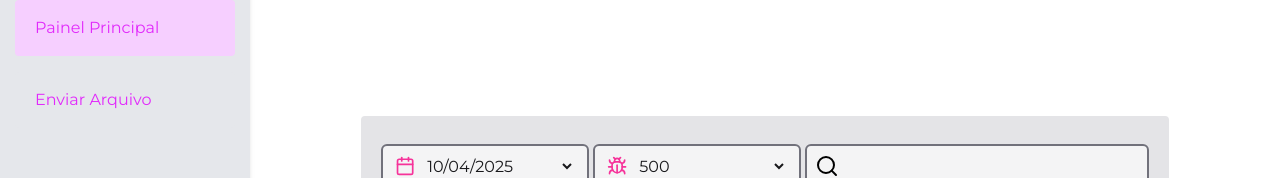
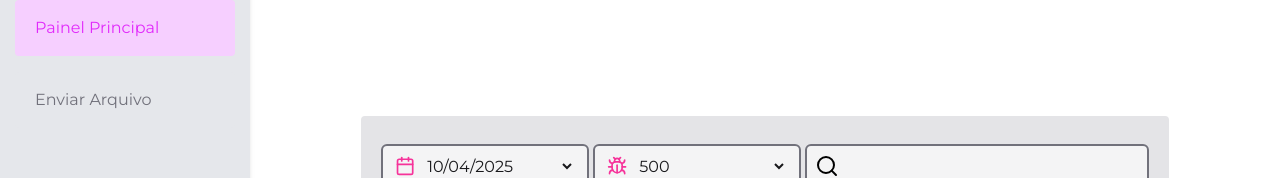
Before and after one commit to Deezinn/front-residencia, a Next.js app: page / in a window 1280 px wide. Shown: the part 160-338 px from the top of the page. Built offline with nearby package versions, Linux system fonts and the light colour scheme.

Commit message:
style: cor de texto de botão atualizado

```diff
--- a/src/app/components/button.jsx
+++ b/src/app/components/button.jsx
@@ -8,15 +8,15 @@ export default function Button() {
     <div className="space-y-4">
       <button onClick={()=> setActiveButton("painel")}
         className={`w-55 h-14 flex items-center justify-items-start rounded-sm ${
-          activeButton === "painel"? "bg-fuchsia-200" : "bg-gray-200"
+          activeButton === "painel"? "bg-fuchsia-200 text-fuchsia-500" : "bg-gray-200 text-zinc-500"
         }`}>
-        <span className="ml-5 text-black font-sans flex items-center justify-items-start text-fuchsia-500"> Painel Principal</span>
+        <span className="ml-5 font-sans flex items-center justify-items-start"> Painel Principal</span>
       </button>
       <button onClick={()=> setActiveButton("arquivo")}
         className={`w-55 h-14 flex items-center justify-items-start rounded-sm ${
-          activeButton === "arquivo"? "bg-fuchsia-200" : "bg-gray-200"
+          activeButton === "arquivo"? "bg-fuchsia-200 text-fuchsia-500" : "bg-gray-200 text-zinc-500"
         }`}>
-        <span className="ml-5 text-black font-sans flex items-center justify-items-start text-fuchsia-500"> Enviar Arquivo</span>
+        <span className="ml-5 font-sans flex items-center justify-items-start"> Enviar Arquivo</span>
       </button>
     </div>
   );
```
